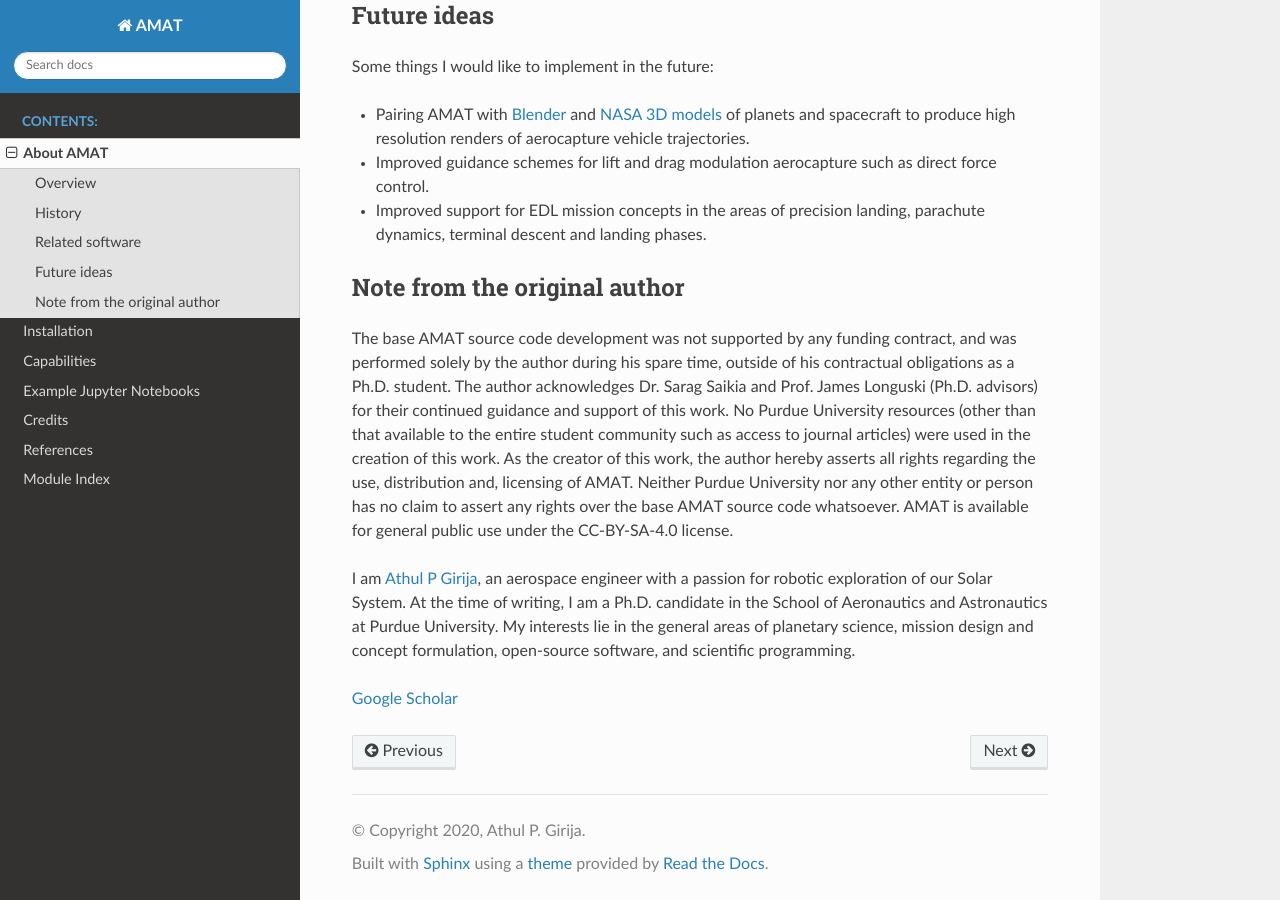
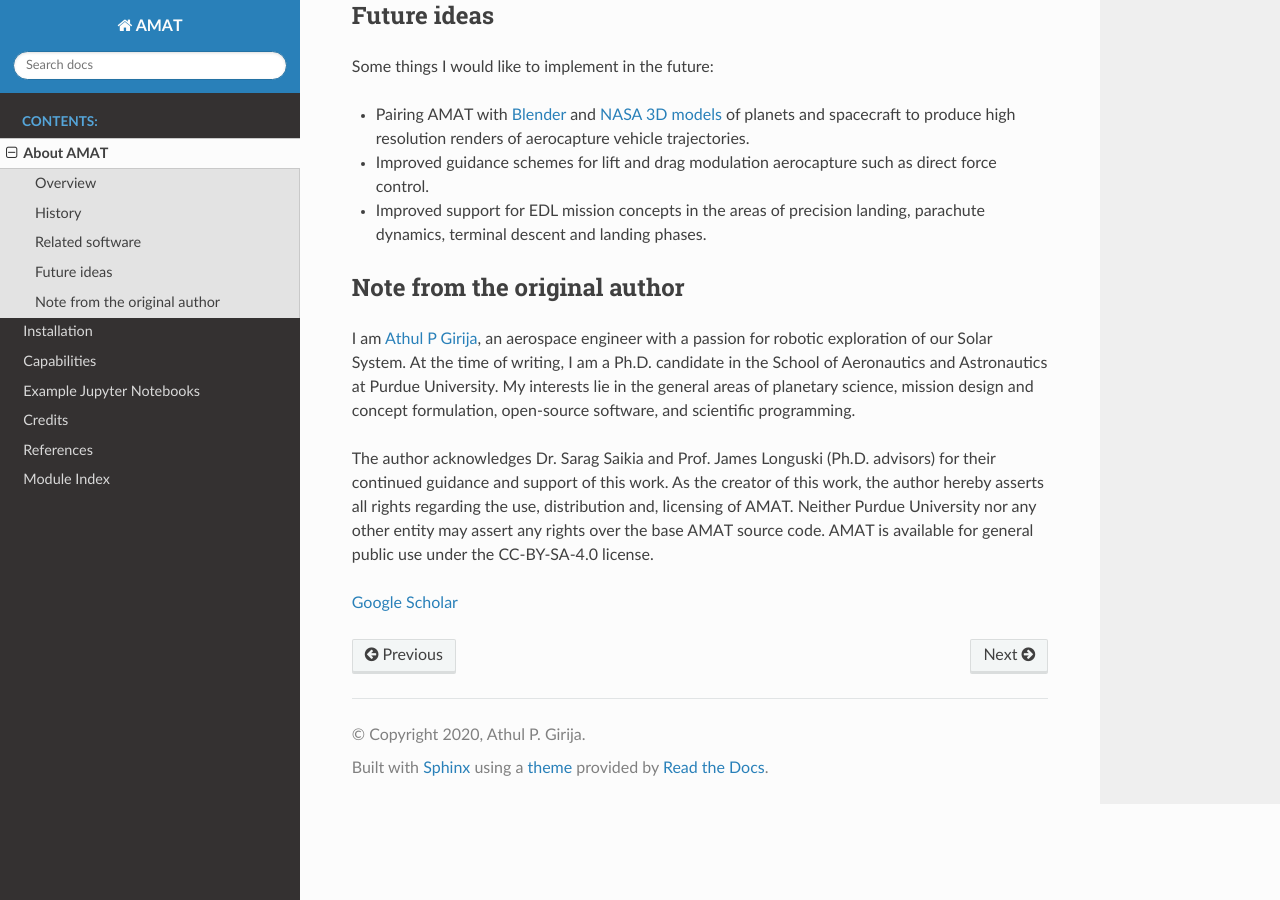
Before and after one commit to athulpg007/AMAT, a Sphinx documentation site: the page built from docs/source/about.rst, in a window 1280 px wide and 900 px high, scrolled down 2101 px. Built offline with Sphinx 7.4.7 and the Read the Docs theme 2.0.0, drawn with Linux system fonts in a browser that asks for light colours.

Commit message:
Modified docs/about.rst

```diff
--- a/docs/source/about.rst
+++ b/docs/source/about.rst
@@ -63,10 +63,10 @@ Some things I would like to implement in the future:
 Note from the original author
 ------------------------------
 
-The base AMAT source code development was not supported by any funding contract, and was performed solely by the author during his spare time, outside of his contractual obligations as a Ph.D. student. The author acknowledges Dr. Sarag Saikia and Prof. James Longuski (Ph.D. advisors) for their continued guidance and support of this work. No Purdue University resources (other than that available to the entire student community such as access to journal articles) were used in the creation of this work. As the creator of this work, the author hereby asserts all rights regarding the use, distribution and, licensing of AMAT. Neither Purdue University nor any other entity or person has no claim to assert any rights over the base AMAT source code whatsoever. AMAT is available for general public use under the CC-BY-SA-4.0 license.
+I am `Athul P Girija`_, an aerospace engineer with a passion for robotic exploration of our Solar System. At the time of writing, I am a Ph.D. candidate in the School of Aeronautics and Astronautics at Purdue University. My interests lie in the general areas of planetary science, mission design and concept formulation, open-source software, and scientific programming.
 
+The author acknowledges Dr. Sarag Saikia and Prof. James Longuski (Ph.D. advisors) for their continued guidance and support of this work. As the creator of this work, the author hereby asserts all rights regarding the use, distribution and, licensing of AMAT. Neither Purdue University nor any other entity may assert any rights over the base AMAT source code. AMAT is available for general public use under the CC-BY-SA-4.0 license.
 
-I am `Athul P Girija`_, an aerospace engineer with a passion for robotic exploration of our Solar System. At the time of writing, I am a Ph.D. candidate in the School of Aeronautics and Astronautics at Purdue University. My interests lie in the general areas of planetary science, mission design and concept formulation, open-source software, and scientific programming.
 
 `Google Scholar`_
 
```
